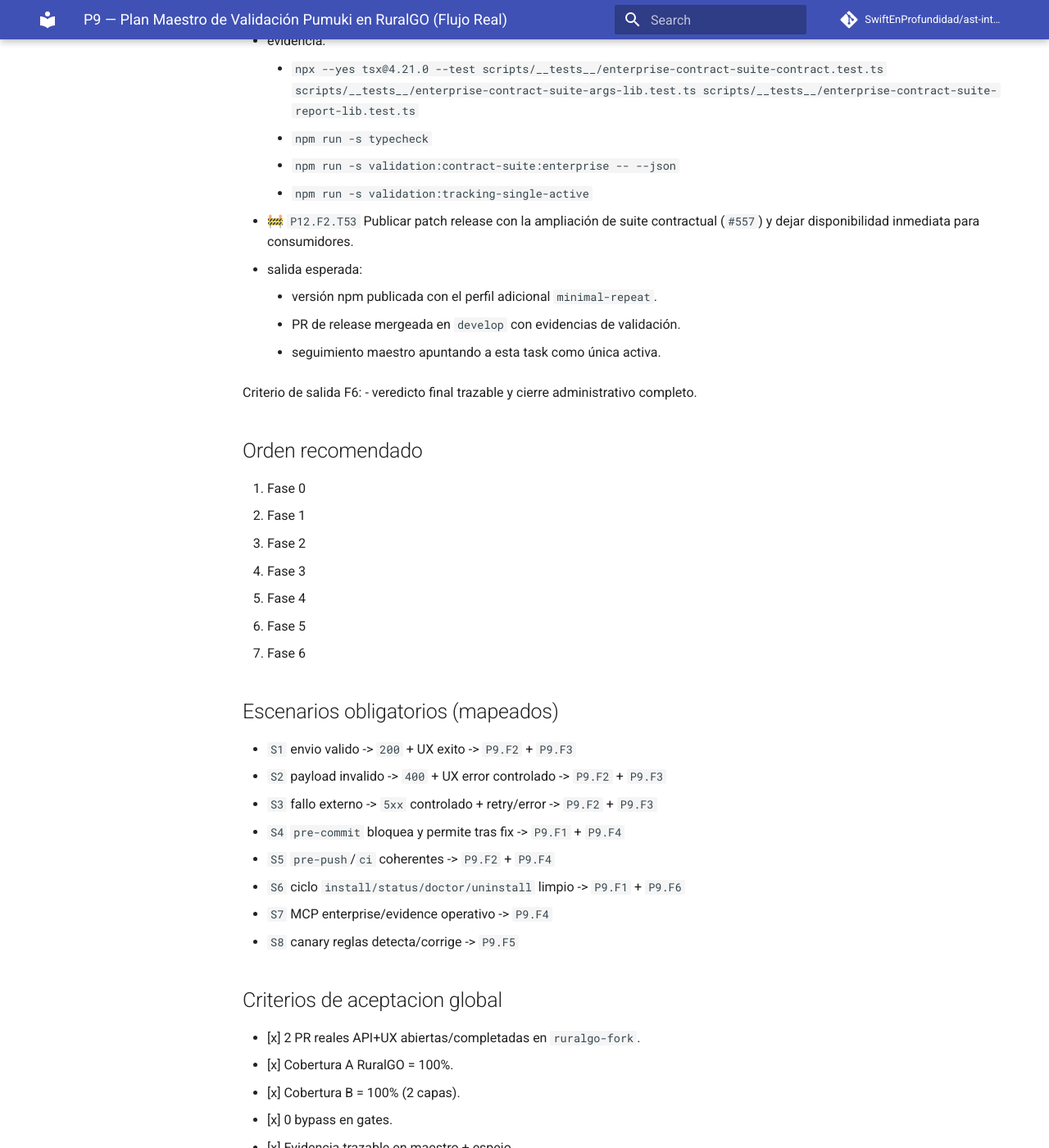
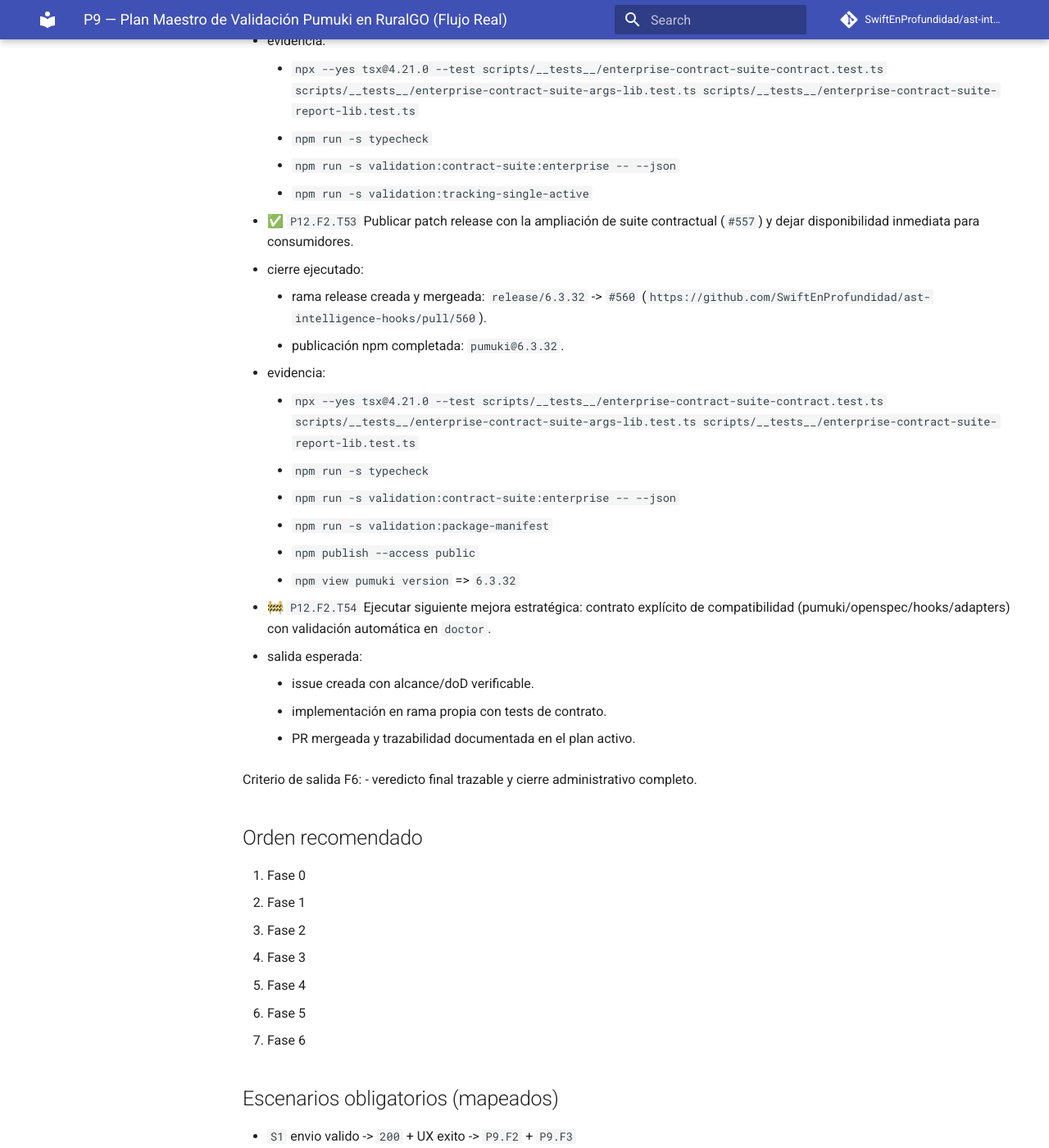
Before and after one commit to SwiftEnProfundidad/ast-intelligence-hooks, an MkDocs documentation site: the page built from docs/seguimiento-completo-validacion-ruralgo-03-03-2026.md, in a window 1280 px wide and 1400 px high, scrolled down 63064 px. Shown: the whole window at 82% size. Built offline with MkDocs 1.6.1 and Material for MkDocs 9.7.7, drawn with Linux system fonts in a browser that asks for light colours; comment, search, counter and statistics services are not loaded.

Commit message:
docs(tracking): close t53 release and activate t54

```diff
--- a/docs/seguimiento-completo-validacion-ruralgo-03-03-2026.md
+++ b/docs/seguimiento-completo-validacion-ruralgo-03-03-2026.md
@@ -1757,11 +1757,23 @@ Criterio de salida F5:
     - `npm run -s validation:contract-suite:enterprise -- --json`
     - `npm run -s validation:tracking-single-active`
 
-- 🚧 `P12.F2.T53` Publicar patch release con la ampliación de suite contractual (`#557`) y dejar disponibilidad inmediata para consumidores.
+- ✅ `P12.F2.T53` Publicar patch release con la ampliación de suite contractual (`#557`) y dejar disponibilidad inmediata para consumidores.
+  - cierre ejecutado:
+    - rama release creada y mergeada: `release/6.3.32` -> `#560` (`https://github.com/SwiftEnProfundidad/ast-intelligence-hooks/pull/560`).
+    - publicación npm completada: `pumuki@6.3.32`.
+  - evidencia:
+    - `npx --yes tsx@4.21.0 --test scripts/__tests__/enterprise-contract-suite-contract.test.ts scripts/__tests__/enterprise-contract-suite-args-lib.test.ts scripts/__tests__/enterprise-contract-suite-report-lib.test.ts`
+    - `npm run -s typecheck`
+    - `npm run -s validation:contract-suite:enterprise -- --json`
+    - `npm run -s validation:package-manifest`
+    - `npm publish --access public`
+    - `npm view pumuki version` => `6.3.32`
+
+- 🚧 `P12.F2.T54` Ejecutar siguiente mejora estratégica: contrato explícito de compatibilidad (pumuki/openspec/hooks/adapters) con validación automática en `doctor`.
   - salida esperada:
-    - versión npm publicada con el perfil adicional `minimal-repeat`.
-    - PR de release mergeada en `develop` con evidencias de validación.
-    - seguimiento maestro apuntando a esta task como única activa.
+    - issue creada con alcance/doD verificable.
+    - implementación en rama propia con tests de contrato.
+    - PR mergeada y trazabilidad documentada en el plan activo.
 
 Criterio de salida F6:
 - veredicto final trazable y cierre administrativo completo.
```
Also changed, not shown: docs/registro-maestro-de-seguimiento.md (+1 -1 lines).
